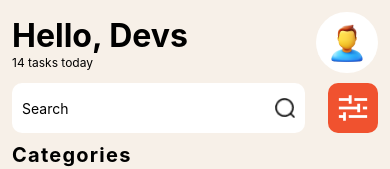
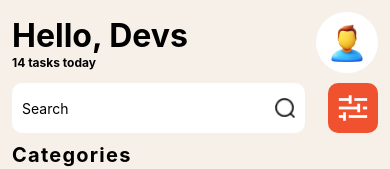
Before and after one commit to kev-69/rn-assignment3-11146250, a React Native app: screen / in a window 390 px wide. Shown: the top 169 px of the page. Built offline with nearby package versions, Linux system fonts and the light colour scheme.

Commit message:
Commented unnecessary code out

```diff
--- a/App.js
+++ b/App.js
@@ -1,6 +1,6 @@
 import React from 'react';
-import { StatusBar } from 'expo-status-bar';
-import { FlatList, Image, SafeAreaView, StyleSheet, Text, TextInput, TouchableOpacity, View } from 'react-native';
+// import { StatusBar } from 'expo-status-bar';
+import { FlatList, Image, StyleSheet, Text, TextInput, TouchableOpacity, View } from 'react-native';
 import { categoriesData } from './catergories.mock';
 import { taskData } from './tasks.mock';
 
@@ -88,7 +88,7 @@ const styles = StyleSheet.create({
   },
   taskText: {
     fontSize: 12,
-    fontWeight: "normal",
+    fontWeight: "bold",
   },
   profileBtn: {
     backgroundColor: "#fff",
```
